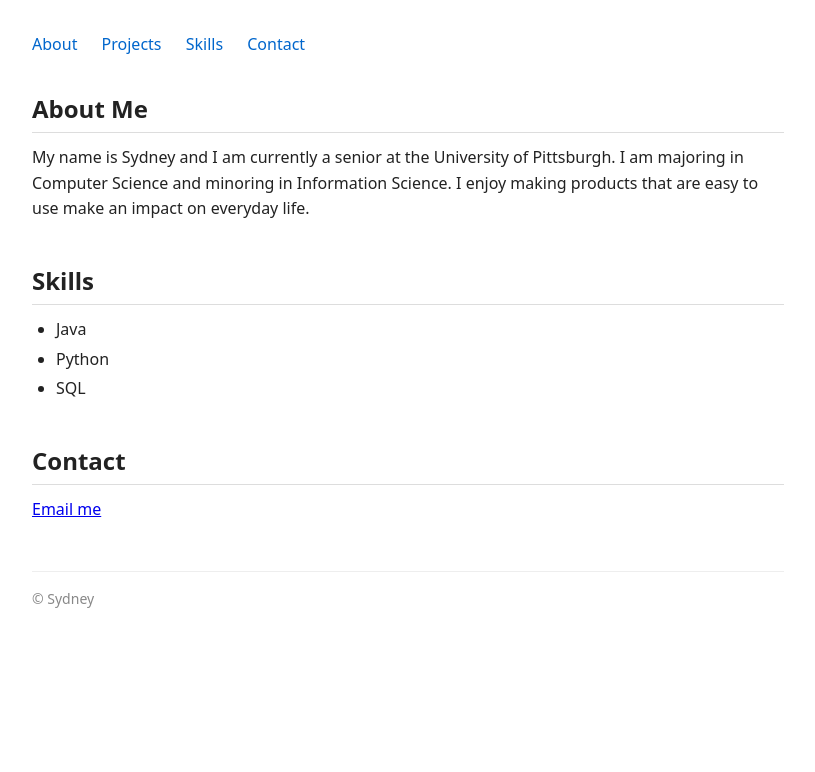
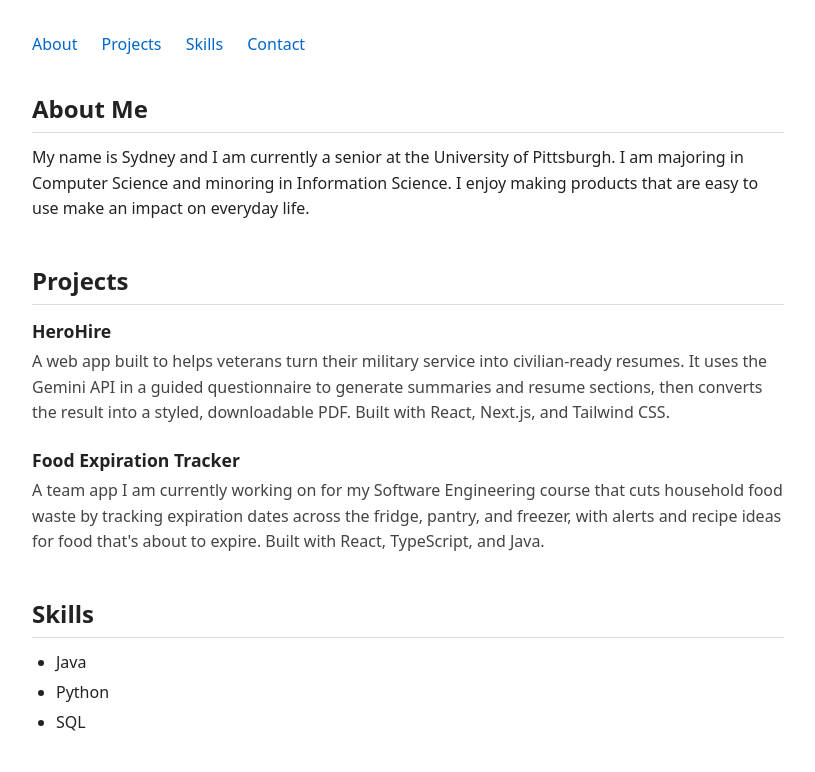
Before and after one commit to s-wyman/CS1530-Assignment-3, a plain HTML site: page index.html in a window 1280 px wide. Shown: the top 772 px of the page, without its empty margins (232-1047 px from the left). Drawn offline with Linux system fonts and the light colour scheme.

Commit message:
Add project section with descriptions
Added project descriptions for HeroHire and Food Expiration Tracker.

```diff
--- a/index.html
+++ b/index.html
@@ -30,7 +30,25 @@
       </p>
     </section>
 
+    <section id="projects">
+      <h2>Projects</h2>
 
+      <div class="project">
+        <h3>HeroHire</h3>
+        <p>A web app built to helps veterans turn their military
+          service into civilian-ready resumes. It uses the Gemini API in a guided questionnaire
+          to generate summaries and resume sections, then converts the result into a styled,
+          downloadable PDF. Built with React, Next.js, and Tailwind CSS.</p>
+      </div>
+
+      <div class="project">
+        <h3>Food Expiration Tracker</h3>
+        <p>A team app I am currently working on for my Software Engineering course that cuts household food
+          waste by tracking expiration dates across the fridge, pantry, and freezer, with alerts
+          and recipe ideas for food that's about to expire. Built with React, TypeScript, and Java.</p>
+      </div>
+
+    </section>
 
     <section id="skills">
       <h2>Skills</h2>
```
